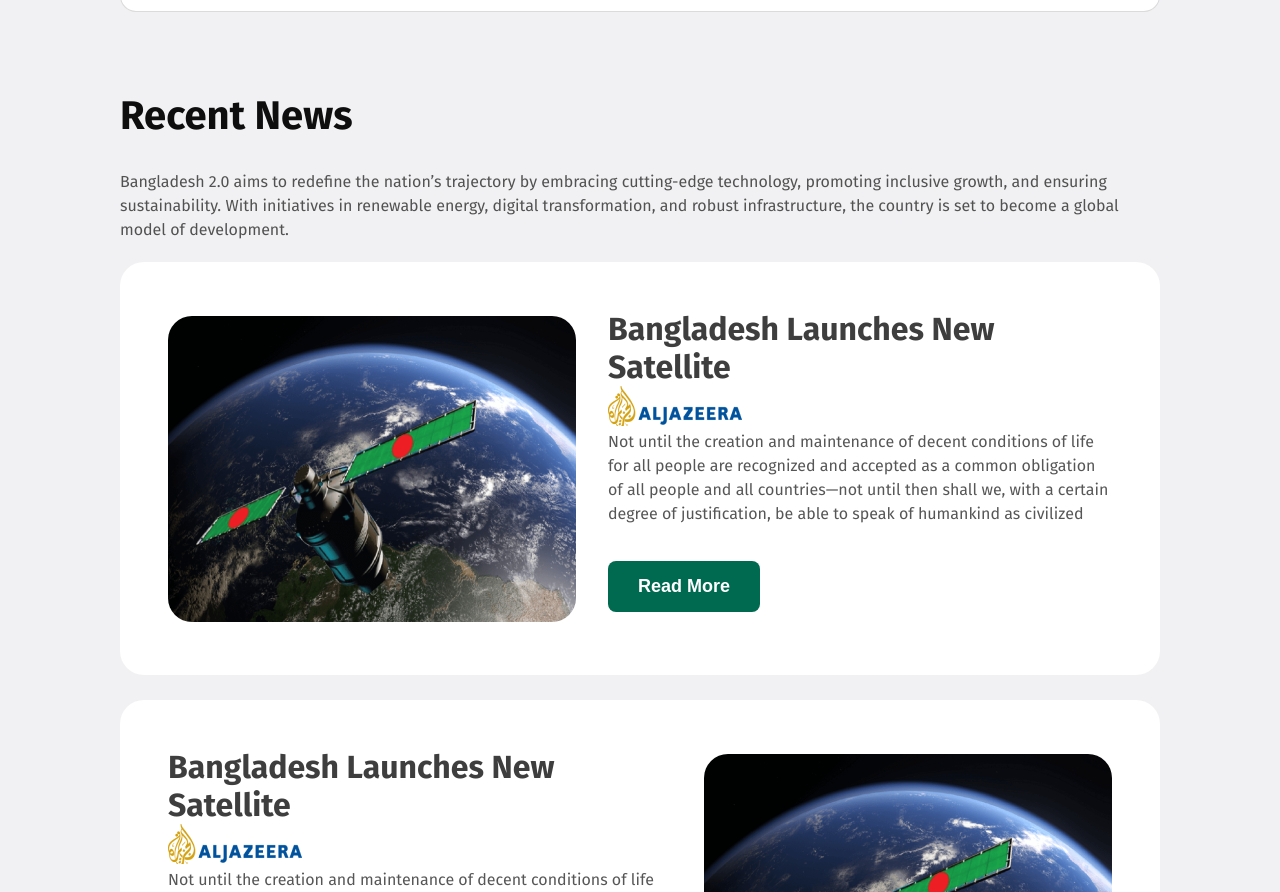
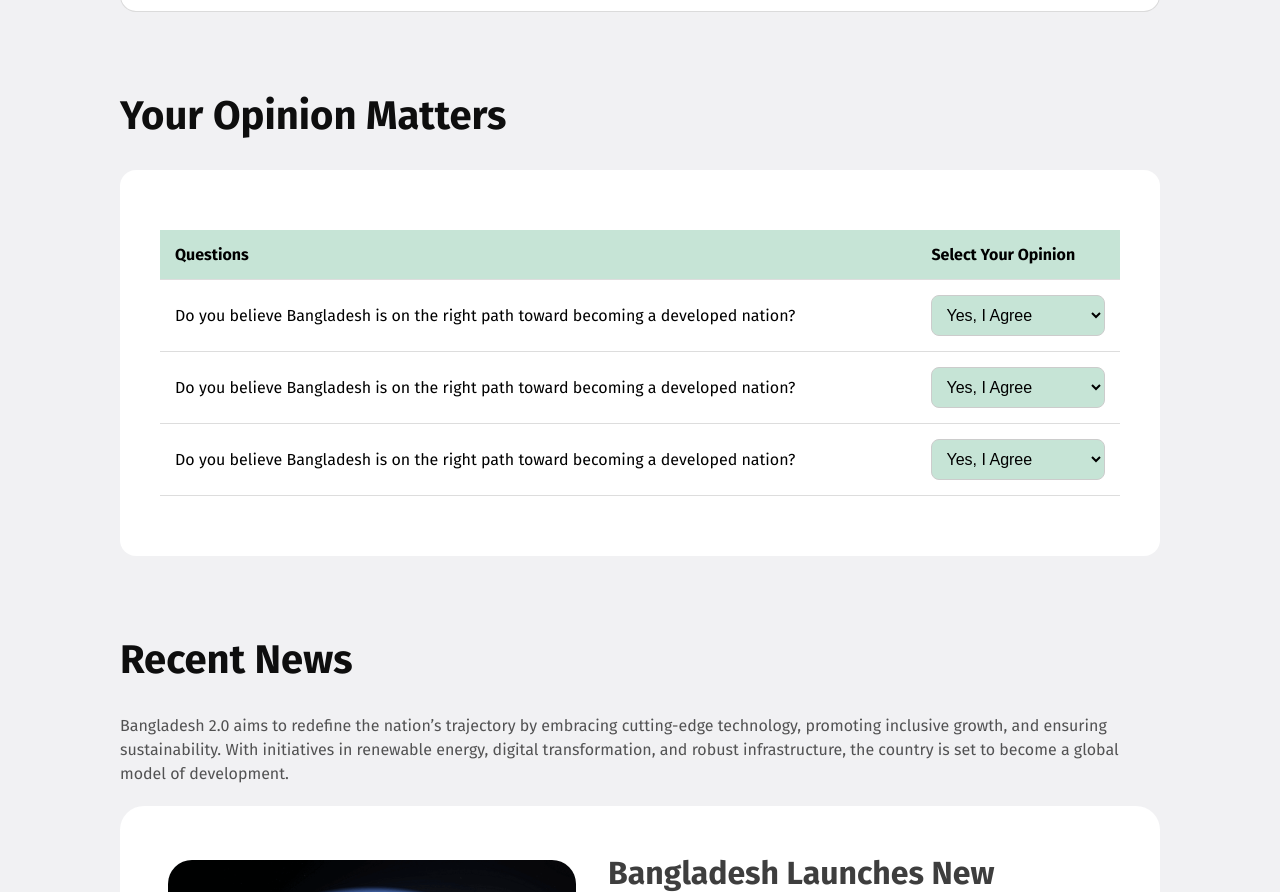
Before and after one commit to Riad45/JKM-B11-A1-Bangladesh-2.0, a plain HTML site: page index.html in a window 1280 px wide. Shown: the part 2200-3092 px from the top of the page. Drawn offline with Linux system fonts and the light colour scheme.

Commit message:
Completed

```diff
--- a/index.html
+++ b/index.html
@@ -126,9 +126,52 @@
             <h5 class="card-description">Chief Adviser of the People's Republic of Bangladesh</h5>
         </section>
 
-        <section class="opinion section-margin">
+        <section class="opinion-section section-margin">
+            <h2 class="section-title">Your Opinion Matters</h2>
+            <div class="table-container">
+              <table class="opinion-table">
+                <thead>
+                  <tr>
+                    <th>Questions</th>
+                    <th>Select Your Opinion</th>
+                  </tr>
+                </thead>
+                <tbody>
+                  <tr>
+                    <td>Do you believe Bangladesh is on the right path toward becoming a developed nation?</td>
+                    <td>
+                      <select class="opinion-dropdown">
+                        <option>Yes, I Agree</option>
+                        <option>No, I Disagree</option>
+                        <option>Not Sure</option>
+                      </select>
+                    </td>
+                  </tr>
+                  <tr>
+                    <td>Do you believe Bangladesh is on the right path toward becoming a developed nation?</td>
+                    <td>
+                      <select class="opinion-dropdown">
+                        <option>Yes, I Agree</option>
+                        <option>No, I Disagree</option>
+                        <option>Not Sure</option>
+                      </select>
+                    </td>
+                  </tr>
+                  <tr>
+                    <td>Do you believe Bangladesh is on the right path toward becoming a developed nation?</td>
+                    <td>
+                      <select class="opinion-dropdown">
+                        <option>Yes, I Agree</option>
+                        <option>No, I Disagree</option>
+                        <option>Not Sure</option>
+                      </select>
+                    </td>
+                  </tr>
+                </tbody>
+              </table>
+            </div>
+          </section>
 
-        </section>
 
         <section class="recent-news section-margin">
 
--- a/style.css
+++ b/style.css
@@ -201,6 +201,59 @@ background: #5490F5;
     background-position-x: 25px;
 }
 
+
+
+
+/* your opinion*/
+
+.table-container {
+    overflow-x: auto;
+    background-color: #fff;
+    padding: 40px;
+    border-radius: 16px;
+
+  }
+
+  .opinion-table {
+    width: 100%;
+    border-collapse: collapse;
+    margin: 20px 0;
+  }
+
+  .opinion-table thead {
+    background-color: #C6E4D6;
+  }
+
+  .opinion-table th,
+  .opinion-table td {
+    padding: 15px;
+    text-align: left;
+    font-size: 16px;
+    border-bottom: 1px solid #ddd;
+  }
+
+  .opinion-table th {
+    font-weight: bold;
+  }
+
+  .opinion-dropdown {
+    width: 100%;
+    padding: 10px;
+    font-size: 16px;
+    border: 1px solid #ccc;
+    border-radius: 8px;
+     background-color: #C6E4D6;
+  }
+
+  .opinion-dropdown:focus {
+    border-color: #006A50;
+    outline: none;
+  }
+
+
+
+
+
 /* recent news */
 
 .news-card {
```
